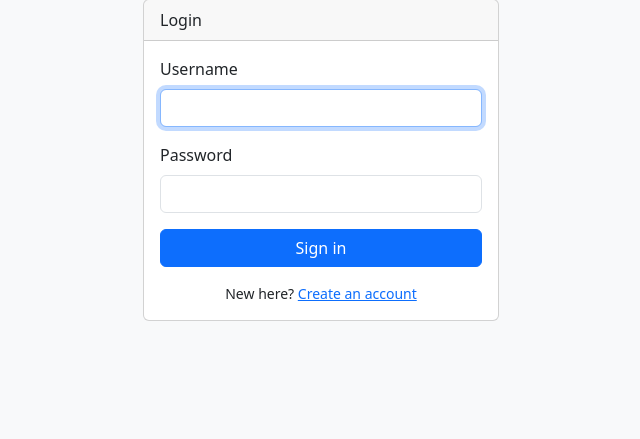
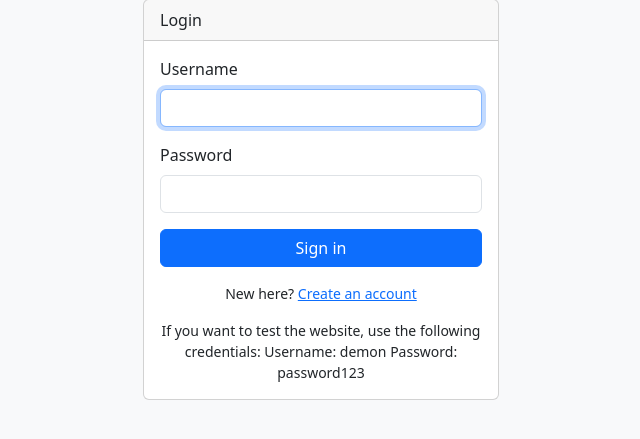
Before and after one commit to Demoninfinity02/LogiMind, a Django app: page /login/ in a window 1280 px wide. Shown: the part 89-528 px from the top of the page, without its empty margins (319-959 px from the left). Run offline with Django 5.2, Linux system fonts and the light colour scheme.

Commit message:
Update login.html

```diff
--- a/templates/registration/login.html
+++ b/templates/registration/login.html
@@ -28,6 +28,11 @@
             <div class="text-center small mt-3">
               New here? <a href="{% url 'signup' %}">Create an account</a>
             </div>
+            <div class="text-center small mt-3">
+             If you want to test the website, use the following credentials:
+              Username: demon
+              Password: password123
+            </div>
           </form>
         </div>
       </div>
```
